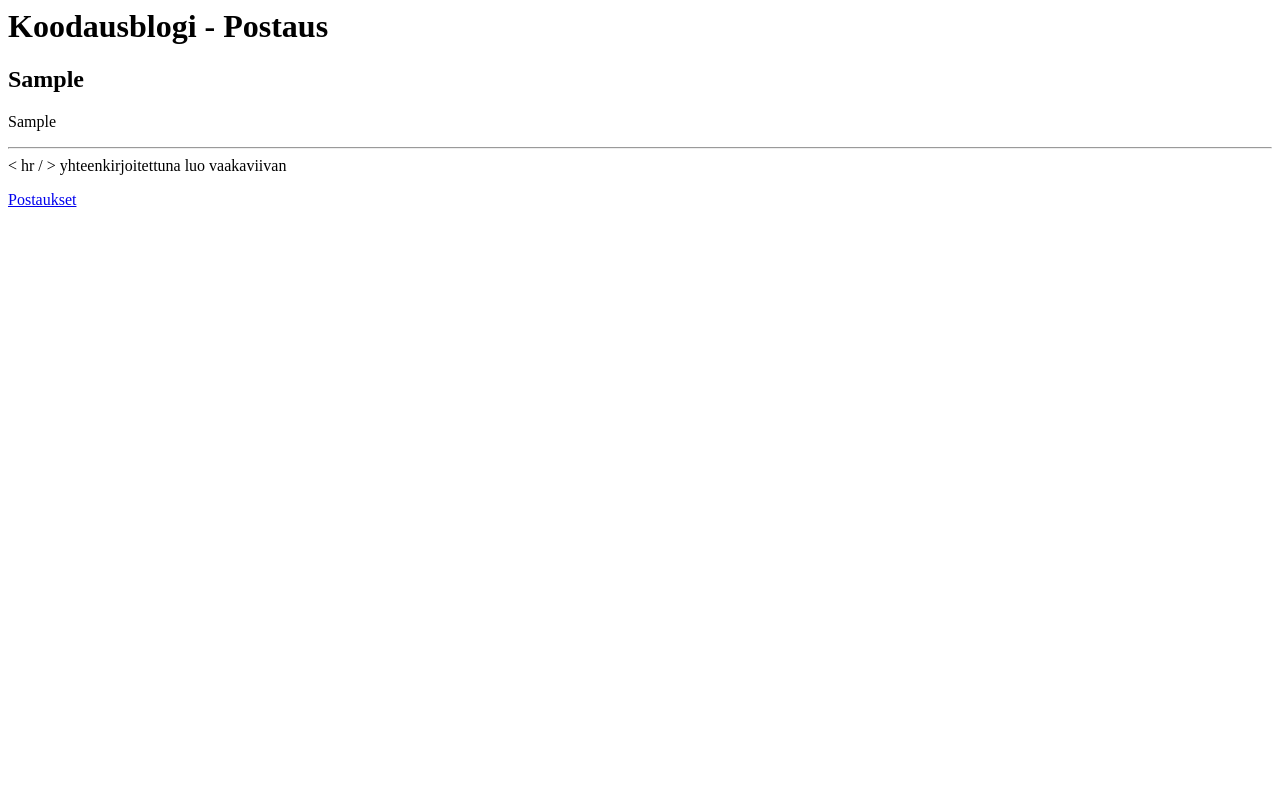
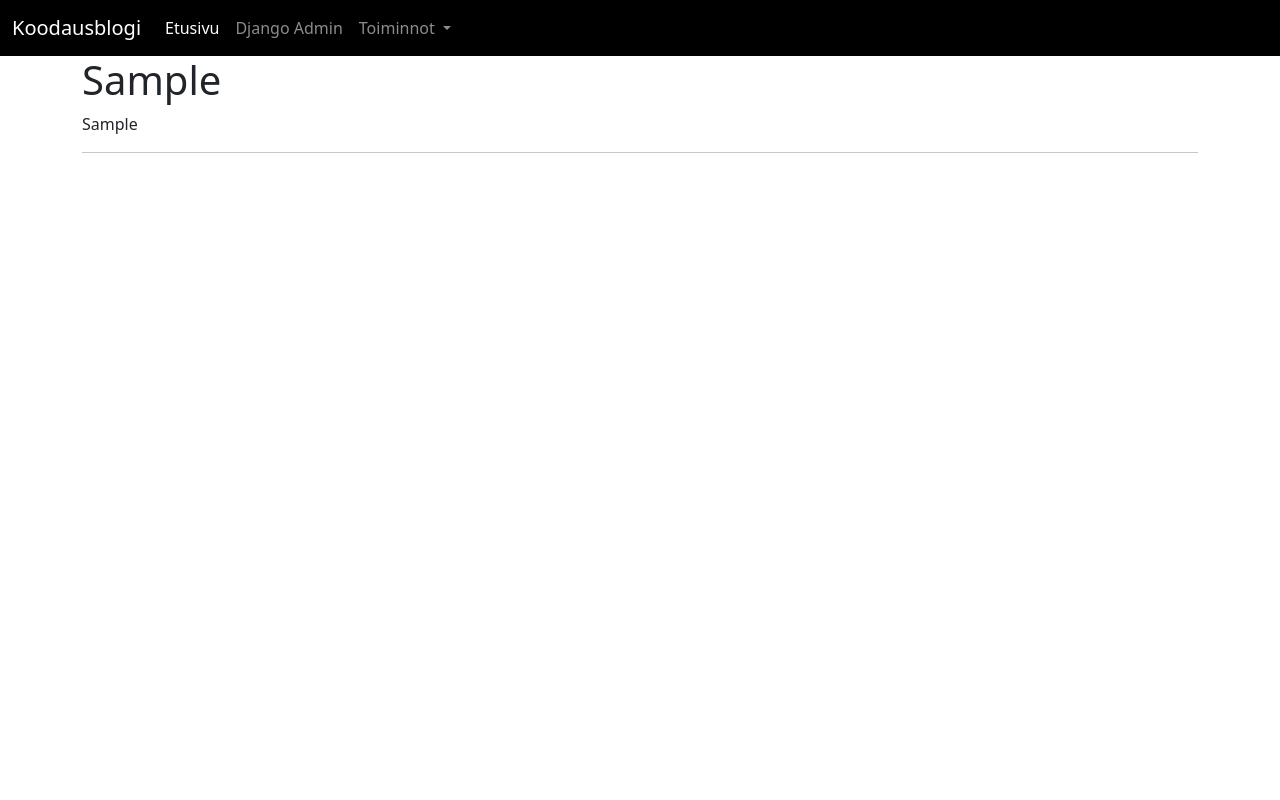
Before and after one commit to MariaRantanen/django-harjoitus, a Django app: page /postaus/1 in a window 1280 px wide. Run offline with Django 4.2, Linux system fonts and the light colour scheme; tables that the repository leaves empty hold one stand-in row (values such as "Sample post").

Commit message:
siistimistä

```diff
--- a/blogi/templates/blogi/postaus.html
+++ b/blogi/templates/blogi/postaus.html
@@ -1,15 +1,12 @@
-<html>
-    <head>
-        <title>Koodausblogi</title>
-    </head>
-    <body>
-        <h1>Koodausblogi - Postaus</h1>
-        <h2>{{postaus.otsikko}}</h2>
-        <p>
-            {{postaus.teksti}}
-            <hr/>
-            < hr / > yhteenkirjoitettuna luo vaakaviivan
-        </p>
-        <a href="{% url 'postauslista' %}">Postaukset</a>
-    </body>
-</html>
+{% extends "blogi/base.html" %}
+
+{% block content %}
+
+<h1>{{postaus.otsikko}}</h1>
+<p>
+    {{postaus.teksti}}
+        <hr/>
+      {# < hr / > yhteenkirjoitettuna luo vaakaviivan #}
+</p>
+
+{% endblock %}
```
